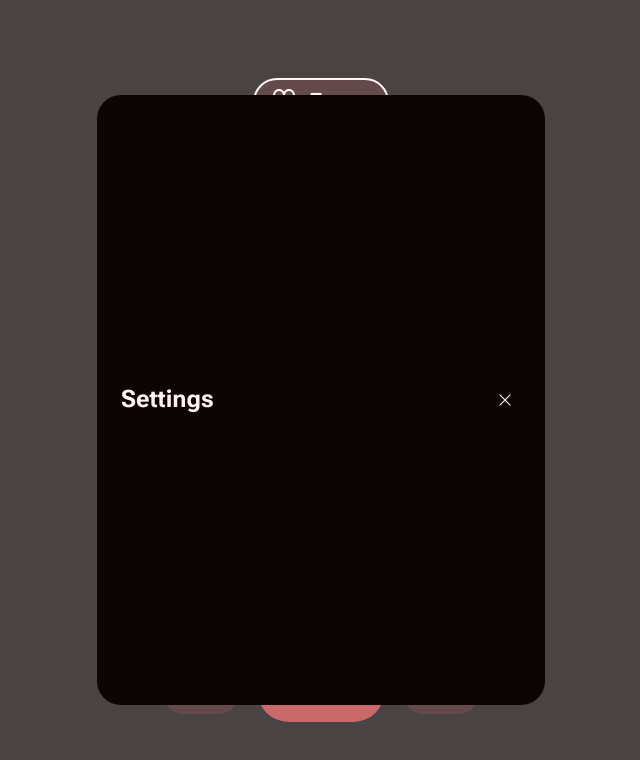
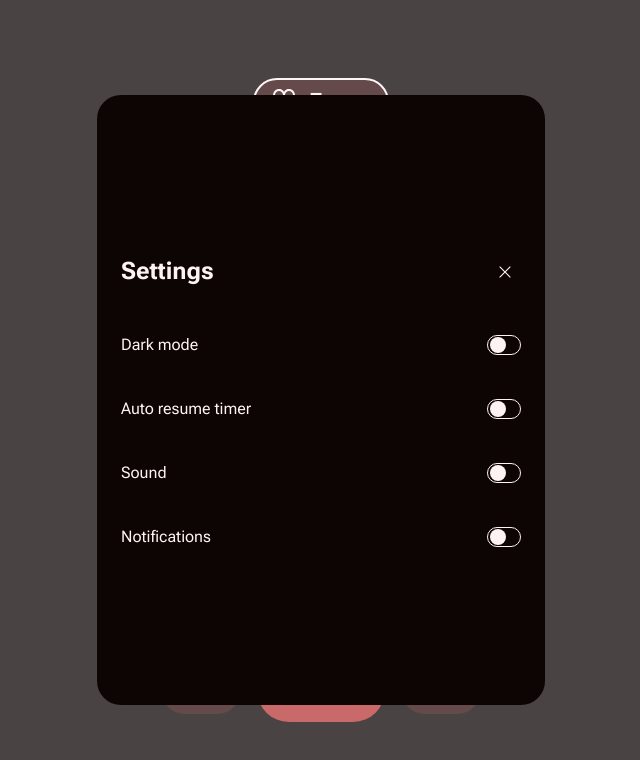
Before and after one commit to grJDh/typodoro, a React (Create React App) app: page / in a window 1280 px wide. Shown: the top 760 px of the page, without its empty margins (319-959 px from the left). Built offline with nearby package versions, Linux system fonts and the light colour scheme.

Commit message:
Added ToggleInput for settings

```diff
--- a/src/components/Settings/Settings.tsx
+++ b/src/components/Settings/Settings.tsx
@@ -1,6 +1,8 @@
 import styled from 'styled-components';
 
 import close_icon from './close.svg';
+
+import ToggleInput from '../ToggleInput/ToggleInput';
 
 interface WrapperProps {
   isOpened: boolean;
@@ -33,7 +35,8 @@ const Window = styled.dialog<WindowProps>`
   border: 0;
   border-radius: 24px;
 
-  padding: 0;
+  padding: 24px;
+  box-sizing: border-box;
 
   ${props => {
     switch (props.phaseName) {
@@ -59,10 +62,6 @@ const Header = styled.div`
   display: flex;
   justify-content: space-between;
   align-items: center;
-
-  padding: 24px;
-
-  box-sizing: border-box;
 `;
 
 interface TitleProps {
@@ -152,7 +151,10 @@ const Settings = ({ phaseName, onClose, isOpened }:Props ) => {
             />
           </CloseButton>
         </Header>
-
+        <ToggleInput phaseName={phaseName} label="Dark mode" func={() => null} />
+        <ToggleInput phaseName={phaseName} label="Auto resume timer" func={() => null} />
+        <ToggleInput phaseName={phaseName} label="Sound" func={() => null} />
+        <ToggleInput phaseName={phaseName} label="Notifications" func={() => null} />
       </Window>
     </Wrapper>
   );
--- /dev/null
+++ b/src/components/ToggleInput/ToggleInput.tsx
@@ -0,0 +1,90 @@
+import styled from 'styled-components';
+
+// interface WrapperProps {
+//   phaseName: string;
+// }
+const Wrapper = styled.label`
+  display: flex;
+  justify-content: space-between;
+  align-items: center;
+
+  width: 100%;
+  height: 64px;
+`;
+
+const Toggle = styled.input`
+  position: relative;
+  display: inline-block;
+  width: 34px;
+  height: 20px;
+  margin: 0;
+  vertical-align: center;
+  background: ${props => (props.theme.color.red950)};
+  border: 1px solid ${props => (props.theme.color.red50)};
+  border-radius: 1000px;
+  outline: none;
+  cursor: pointer;
+  appearance: none;
+  transition: all 0.3s cubic-bezier(0.2, 0.85, 0.32, 1.2);
+
+  &:after {
+    content: "";
+
+    display: inline-block;
+    position: absolute;
+    left: 2px;
+    top: 1px;
+
+    width: 16px;
+    height: 16px;
+    background-color: ${props => (props.theme.color.red50)};
+    border-radius: 1000px;
+
+    transform: translateX(0);
+    transition: all 0.3s cubic-bezier(0.2, 0.85, 0.32, 1.2);
+  }
+
+  &:checked:after {
+    transform: translateX(calc(100% - 2px));
+    background-color: ${props => (props.theme.color.red950)};
+  }
+  &:checked {
+    background-color: ${props => (props.theme.color.red50)};
+  }
+`;
+
+  /* ${props => {
+    switch (props.phaseName) {
+      case "short":
+        return `
+          background-color: ${props.theme.color.green950};
+        `
+      case "long":
+        return `
+          background-color: ${props.theme.color.blue950};
+        `
+      default:
+        return `
+          background-color: ${props.theme.color.red950};
+        `
+    }
+  }}; */
+
+
+type Props = {
+  phaseName: string;
+  label: string;
+  func: () => void;
+};
+
+const StartPauseButton = ({ phaseName, label, func }:Props ) => {
+
+  return (
+    <Wrapper>
+      <p>{label}</p>
+      <Toggle type="checkbox"></Toggle>
+    </Wrapper>
+  );
+}
+
+export default StartPauseButton;
--- a/src/theme.js
+++ b/src/theme.js
@@ -17,6 +17,8 @@ const theme = {
 
     blueAlpha100: '#4CACFF26',
     blueAlpha700: '#4CACFFb5',
+
+    whiteAlpha200: '#FFFFFF3d',
   },
   font: {
     family: {
```
Also changed, not shown: 2 other files (tests, documents, lock files or other folders).
